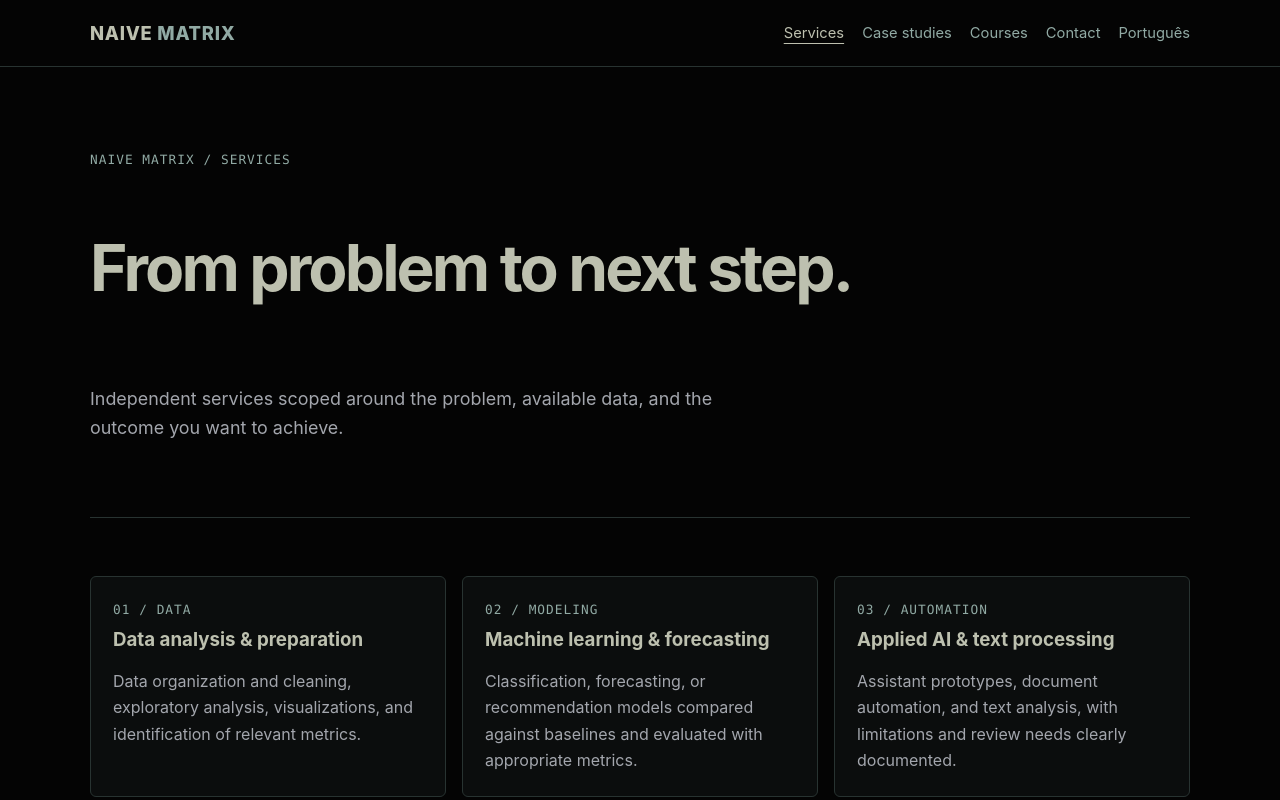
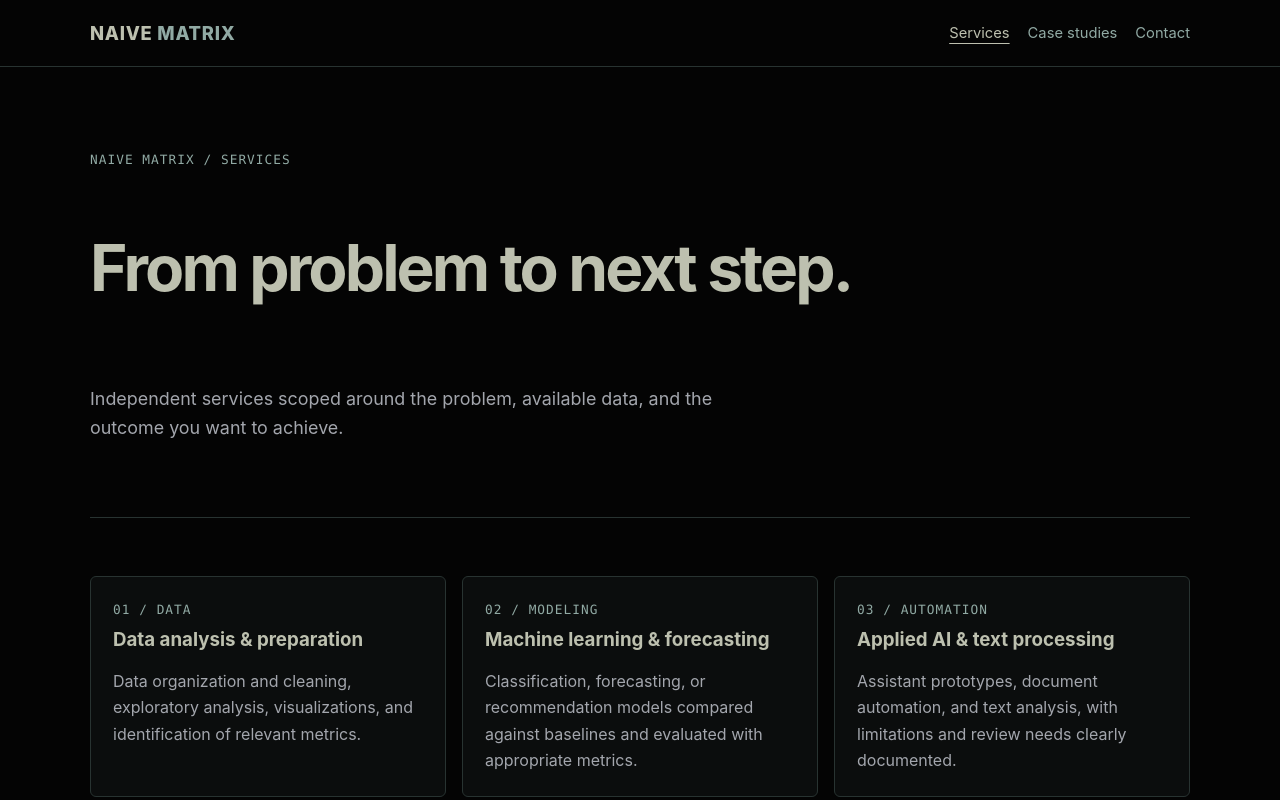
Before and after one commit to roossqg/roossqg, a plain HTML site: page services.html in a window 1280 px wide. Shown: the top 800 px of the page. Drawn offline with Linux system fonts and the light colour scheme.

Commit message:
Fix HTML formatting issues in services.html

```diff
--- a/services.html
+++ b/services.html
@@ -14,9 +14,7 @@
       <nav class="navlinks" aria-label="Main navigation">
         <a href="services.html" aria-current="page">Services</a>
         <a href="case-studies.html">Case studies</a>
-        <a href="courses.html">Courses</a>
         <a href="index.html#contact">Contact</a>
-        <a href="../Portuguese/servicos.html" lang="pt-BR">Português</a>
       </nav>
     </div>
   </header>
```
